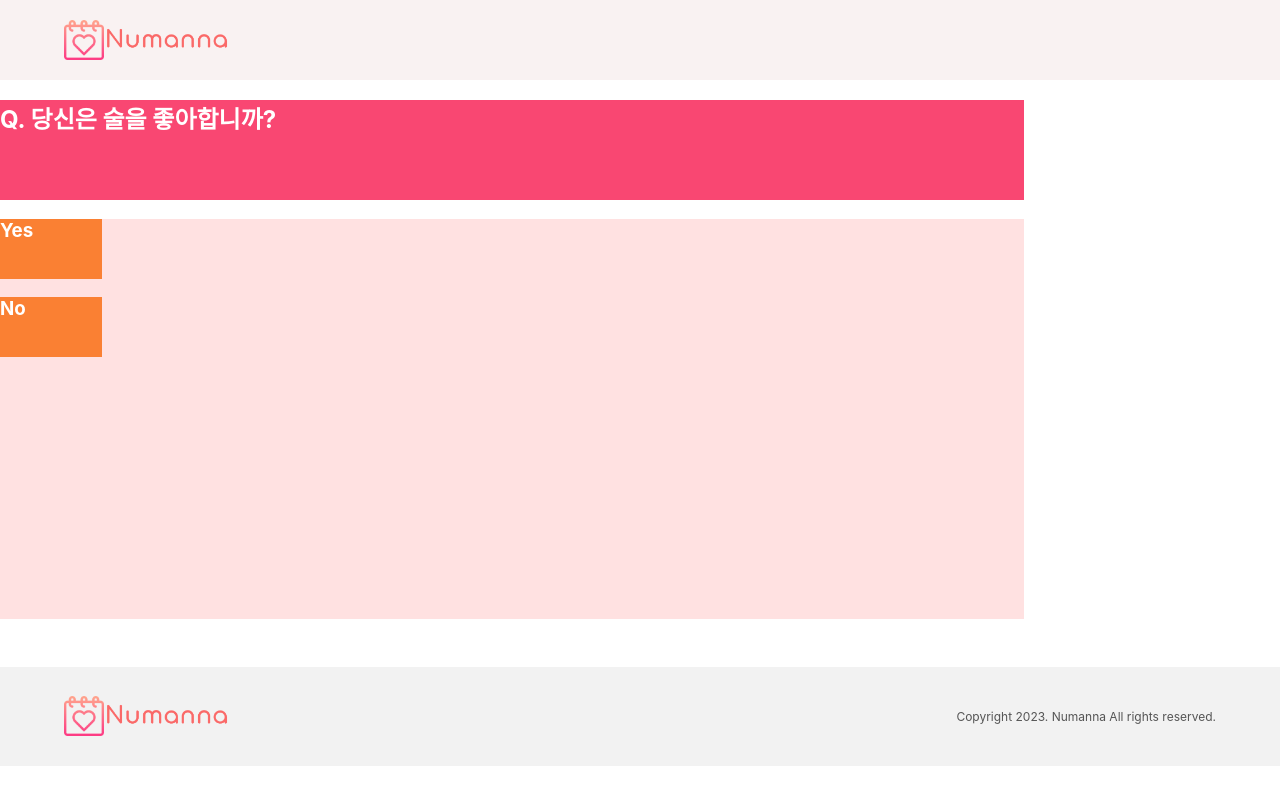
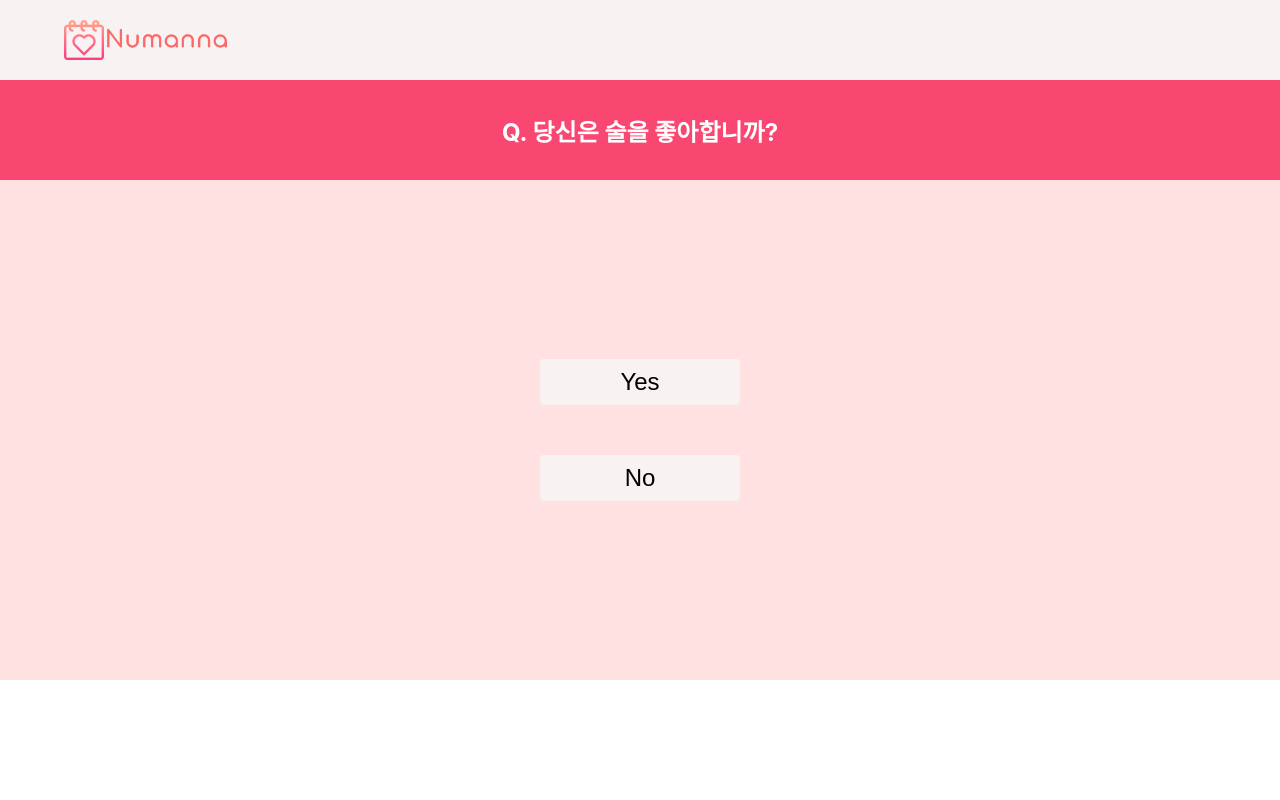
Before and after one commit to YoungJae0910/numanna-PJ, a React (Create React App) app: page /survey in a window 1280 px wide. Built offline with nearby package versions, Linux system fonts and the light colour scheme.

Commit message:
router, survey, button, header, footer

```diff
--- a/src/components/Survey/Survey.jsx
+++ b/src/components/Survey/Survey.jsx
@@ -1,22 +1,27 @@
 import React from 'react';
 import styled from 'styled-components';
+import Button from '../button/Button';
+import Header from '../../page/Header';
 
 const Survey = () => {
   return (
+    <>
+      <Header />
       <SurveyContainer>
         <SurveyQuestionBox>
           <SurveyQuestionText>Q. 당신은 술을 좋아합니까?</SurveyQuestionText>
         </SurveyQuestionBox>
         <SurveyAnswerBox>
-        <SurveySelectBox>
-          <SurveySelectText>Yes</SurveySelectText>
-        </SurveySelectBox>
-        <SurveySelectBox>
-          <SurveySelectText>No</SurveySelectText>
-        </SurveySelectBox>
-        <SurveyQuestionText></SurveyQuestionText>
+          <Button
+            size={'primary'}
+            height={'primary'}
+            outline={false}
+            text={'Yes'}
+          />
+          <Button size={'primary'} height={'primary'} text={'No'} />
         </SurveyAnswerBox>
       </SurveyContainer>
+    </>
   );
 };
 
@@ -27,9 +32,12 @@ const SurveyContainer = styled.div`
 `;
 
 const SurveyQuestionBox = styled.div`
-  width: 80%;
+  width: 100%;
   height: 100px;
   background-color: #f94772;
+  display: flex;
+  justify-content: center;
+  align-items: center;
 `;
 
 const SurveyQuestionText = styled.h2`
@@ -38,18 +46,12 @@ const SurveyQuestionText = styled.h2`
 `;
 
 const SurveyAnswerBox = styled.div`
-  width: 80%;
-  height: 400px;
+  width: 100%;
+  height: 500px;
   background-color: #ffe1e1;
+  display: flex;
+  justify-content: center;
+  align-items: center;
+  flex-direction: column;
+  gap: 10%;
 `;
-
-const SurveySelectBox = styled.div`
-  width: 10%;
-  height: 15%;
-  background-color: #fa8033;
-`;
-
-const SurveySelectText = styled.h3`
-  font-weight: 100%;
-  color: white;
-`;
--- /dev/null
+++ b/src/components/button/Button.jsx
@@ -0,0 +1,52 @@
+import React from 'react';
+import styled from 'styled-components';
+
+const Button = (props) => {
+  const { text, size, height, outline } = props;
+  return (
+    <ButtonBox size={size} height={height} outline={outline ? outline : ''}>
+      {text}
+    </ButtonBox>
+  );
+};
+
+export default Button;
+
+const ButtonBox = styled.button`
+  width: ${(props) => {
+    switch (props.size) {
+      case 'primary':
+        return '200px';
+      case 'secondary':
+        return '140px';
+      case 'tertiary':
+        return '15%';
+      case 'quaternary':
+        return '70px';
+      default:
+        return '100px';
+    }
+  }};
+  height: ${(props) => {
+    switch (props.height) {
+      case 'primary':
+        return '46px';
+      case 'secondary':
+        return '40px';
+      case 'tertiary':
+        return '3.4rem';
+      default:
+        return '';
+    }
+  }};
+  background-color: ${(props) => (props.outline ? 'transparent' : '#F9F2F2')};
+  border: ${(props) => (props.outline ? '1px solid #333' : 'none')};
+  font-size: 150%;
+  font-weight: 400;
+  border-radius: 4px;
+  &:hover {
+    background-color: ${(props) => (props.outline ? 'transparent' : '#F25A5A')};
+    border: ${(props) => (props.outline ? '1px solid #333' : 'none')};
+    color: ${(props) => (props.outline ? '#333' : '#fff')};
+  }
+`;
--- a/src/routes/Router.jsx
+++ b/src/routes/Router.jsx
@@ -1,17 +1,13 @@
 import React from 'react';
 import { BrowserRouter, Routes, Route } from 'react-router-dom';
 import Survey from '../components/Survey/Survey';
-import Header from '../page/Header';
-import Footer from '../page/Footer';
 
 export default function Router() {
   return (
     <BrowserRouter>
-      <Header />
       <Routes>
         <Route path='/survey' element={<Survey />} />
       </Routes>
-      <Footer />
     </BrowserRouter>
   );
 }
```
Lines whose indentation alone changed are shown as unchanged.
